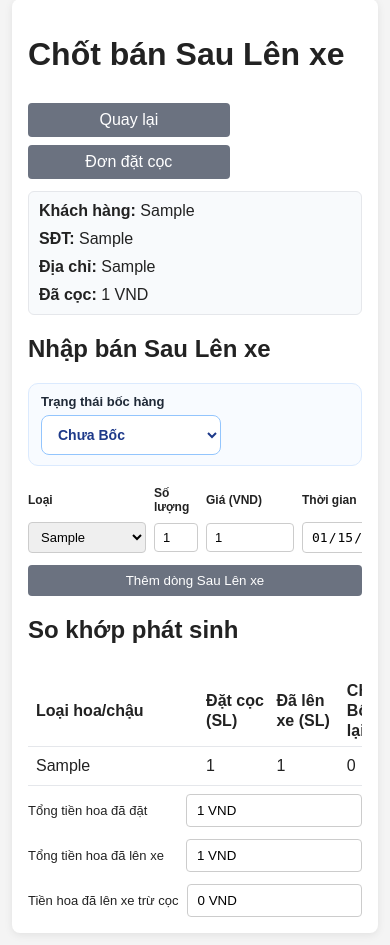
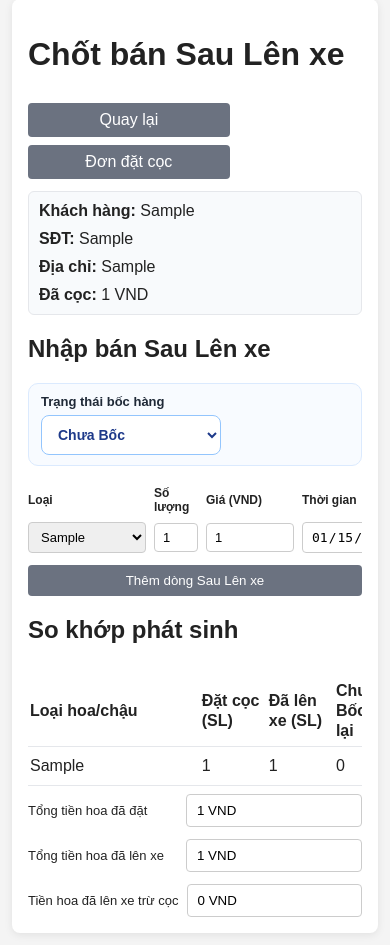
Before and after one commit to boonbye01/WebHoaTetAI, a PHP site: page /actual_sale_form.php?id=1 in a window 390 px wide. Shown: the part 31-976 px from the top of the page. Run offline with PHP 8.4, Linux system fonts and the light colour scheme; the visitor is signed in with stand-in values (Sample User, id 1); tables that the repository leaves empty hold one stand-in row (values such as "Sample post").

Commit message:
Force tighter gap between compare-table columns 1 and 2 on mobile

```diff
--- a/actual_sale_form.php
+++ b/actual_sale_form.php
@@ -158,7 +158,7 @@ $remaining_after_deposit = max($total_actual_amount - (float)$customer['coc'], 0
   <meta charset="utf-8">
   <meta name="viewport" content="width=device-width, initial-scale=1">
   <title>Ch&#7889;t b&#225;n Sau L&#234;n xe</title>
-  <link rel="stylesheet" href="assets/style.css?v=20260226_mobile34">
+  <link rel="stylesheet" href="assets/style.css?v=20260226_mobile35">
 </head>
 <body>
   <div class="container">
--- a/assets/style.css
+++ b/assets/style.css
@@ -620,10 +620,18 @@ table td {
   .compare-table {
     min-width: 640px;
   }
+  .compare-table th,
+  .compare-table td {
+    padding-left: 2px !important;
+    padding-right: 2px !important;
+  }
   .compare-table th:nth-child(1),
   .compare-table td:nth-child(1) {
     width: 10% !important;
-    padding-right: 2px !important;
+    padding-right: 0 !important;
+    white-space: nowrap !important;
+    overflow: hidden;
+    text-overflow: ellipsis;
   }
   .compare-table th:nth-child(2),
   .compare-table td:nth-child(2),
@@ -636,7 +644,7 @@ table td {
   }
   .compare-table th:nth-child(2),
   .compare-table td:nth-child(2) {
-    padding-left: 2px !important;
+    padding-left: 0 !important;
   }
   .compare-table th:nth-child(5),
   .compare-table td:nth-child(5) {
```
